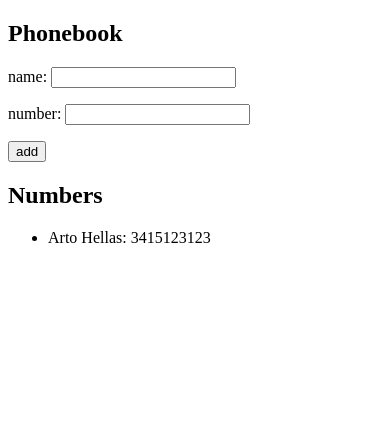
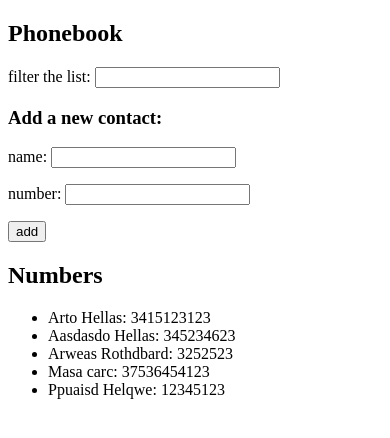
Before and after one commit to FabricioPaoloni/fullstackopen-part2, a React (Vite) app in the folder phonebook/: page / in a window 390 px wide. Shown: the top 438 px of the page. Built offline with nearby package versions, Linux system fonts and the light colour scheme.

Commit message:
Exercise 2.9 completed. Phonebook step 4.

```diff
--- a/phonebook/src/App.jsx
+++ b/phonebook/src/App.jsx
@@ -2,15 +2,33 @@ import { useState } from 'react'
 import Person from './components/Person'
 
 const App = () => {
+  //A state variable that holds the name and phone of each person. We use some initial names to test.
   const [persons, setPersons] = useState([
-    {
-      name: 'Arto Hellas',
-      number: '3415123123'
-    }
+    { name: 'Arto Hellas', number: '3415123123' },
+    { name: 'Aasdasdo Hellas', number: '345234623' },
+    { name: 'Arweas Rothdbard', number: '3252523' },
+    { name: 'Masa carc', number: '37536454123' },
+    { name: 'Ppuaisd Helqwe', number: '12345123' },
   ])
-  const [newName, setNewName] = useState('')
-  const [newNumber, setNewNumber] = useState('')
+  const [newName, setNewName] = useState('') //state used for add a new name
+  const [newNumber, setNewNumber] = useState('') //used for add a new number
+  const [filterName, setFilterName] = useState("") //used to filter the list of names
 
+  let showAll = filterName === "" ? true : false
+  let personsToShow = showAll
+    ? persons
+    : persons.filter(person => {
+      //We use a regular expression to test each person name with the filterName introduced by the user
+      //The regexp is case insensitive
+      let regex = new RegExp(filterName, 'i');
+      let returnValue = regex.test(person.name)
+      return returnValue
+  })
+
+  const handleFilterName = (event) => {
+    setFilterName(event.target.value)
+    // console.log()
+  }
   const handleInputName = (event) => {
     setNewName(event.target.value)
   }
@@ -26,7 +44,6 @@ const App = () => {
       if (person.name === newName) {
         validation = false
         alert(`${newName} is already added to the phonebook`)
-        return
       }
       if(person.number === newNumber) {
         validation = false
@@ -50,6 +67,10 @@ const App = () => {
   return (
     <div>
       <h2>Phonebook</h2>
+      <p>
+        filter the list: <input value={filterName} onChange={handleFilterName} />
+      </p>
+      <h3>Add a new contact:</h3>
       <form onSubmit={handleSubmitName}>
         <p>
           name: <input value={newName} onChange={handleInputName} />
@@ -61,7 +82,7 @@ const App = () => {
       </form>
       <h2>Numbers</h2>
       <ul>
-        {persons.map(person => <Person key={person.name} person={person} />
+        {personsToShow.map(person => <Person key={person.name} person={person} />
       )}
       </ul>
     </div>
```
